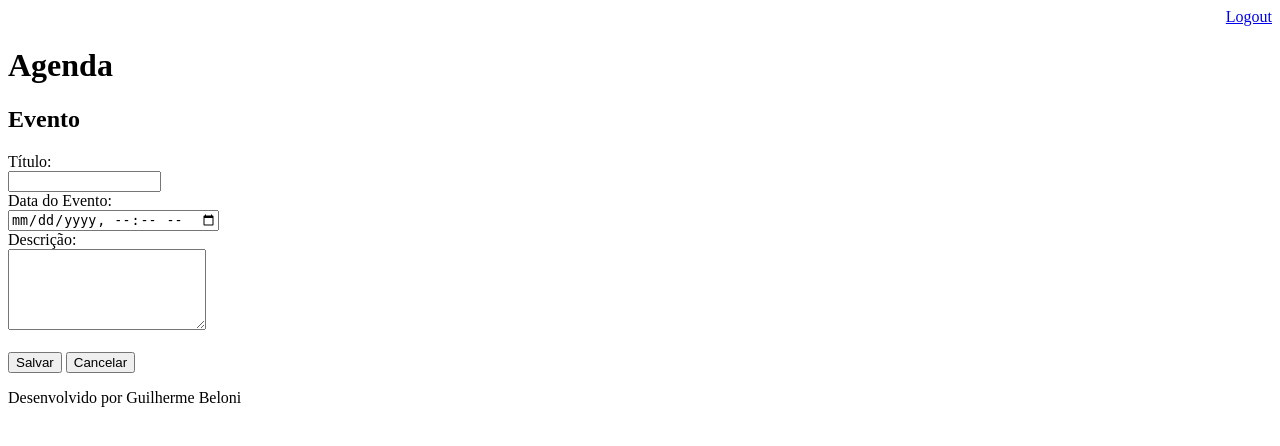
After one commit to guilherme-beloni/agenda_DIO, a Django app: page /agenda/evento/ in a window 1280 px wide. The commit adds this page. Shown: the top 446 px of the page. Run offline with Django 4.2, Linux system fonts and the light colour scheme; a user stored in the database is signed in.

Commit message:
Incluido tample para inserção de eventops da agenda.

```diff
--- a/agenda/urls.py
+++ b/agenda/urls.py
@@ -21,8 +21,10 @@ from django.views.generic import RedirectView# outro metodo redirect
 urlpatterns = [
     path('admin/', admin.site.urls),
     path('agenda/', views.lista_eventos),
+    path('agenda/evento/', views.evento),
     path('', RedirectView.as_view(url='/agenda')),#redirect
     path('login/', views.login_user),
     path('login/submit', views.submit_login),
-    path('logout/', views.logout_user)
+    path('logout/', views.logout_user),
+    path('agenda/evento/submit', views.submit_evento),
 ]
--- a/core/views.py
+++ b/core/views.py
@@ -39,3 +39,20 @@ def login_user(request):
 def logout_user(request):
     logout(request)
     return redirect('/')
+
+@login_required(login_url='/login/')
+def evento(request):
+    return render(request, 'evento.html')
+
+@login_required(login_url='/login/')
+def submit_evento(request):
+    if request.POST:
+        titulo = request.POST.get('titulo')
+        dataEvento = request.POST.get('dataEvento')
+        descricao = request.POST.get('descricao')
+        usuario = request.user
+        Evento.objects.create(titulo=titulo,
+                              dataEvento=dataEvento,
+                              descricao=descricao,
+                              usuario=usuario)
+    return redirect('/')
--- a/templates/agenda.html
+++ b/templates/agenda.html
@@ -2,6 +2,9 @@
 
 {% block content %}
     <h2>Agendamentos</h2>
+    <a href="evento/"> <!-- 'colocando um link no botão'Redireciona o botão para a pagina evento/-->
+        <button type="button">Novo Evento</button>
+    </a>
     <ul style="font-size: 18px">
     {% for evento in eventos %}
         <li>{{ evento.titulo }} - {{ evento.get_dataEvento }}</li>
--- /dev/null
+++ b/templates/evento.html
@@ -0,0 +1,25 @@
+{% extends "modelpage.html" %}
+
+{% block content %}
+
+<h2>Evento</h2>
+
+<form action="submit" method="POST">{% csrf_token %}
+    <label>Título: </label>
+    <br>
+    <input type="text" name="titulo" size="16">
+    <br>
+    <label>Data do Evento: </label>
+    <br>
+    <input type="datetime-local" name="dataEvento">
+    <br>
+    <label>Descrição: </label>
+    <br>
+    <textarea name="descricao" rows="5" cols="22"></textarea> <!--este name é o que vou usar para colocar as infos no views-->
+    <br><br>
+    <button type="submit">Salvar</button>
+    <a href="/">
+        <button type="button">Cancelar</button>
+    </a>
+</form>
+{% endblock %}
```
Also changed, not shown: db.sqlite3.
